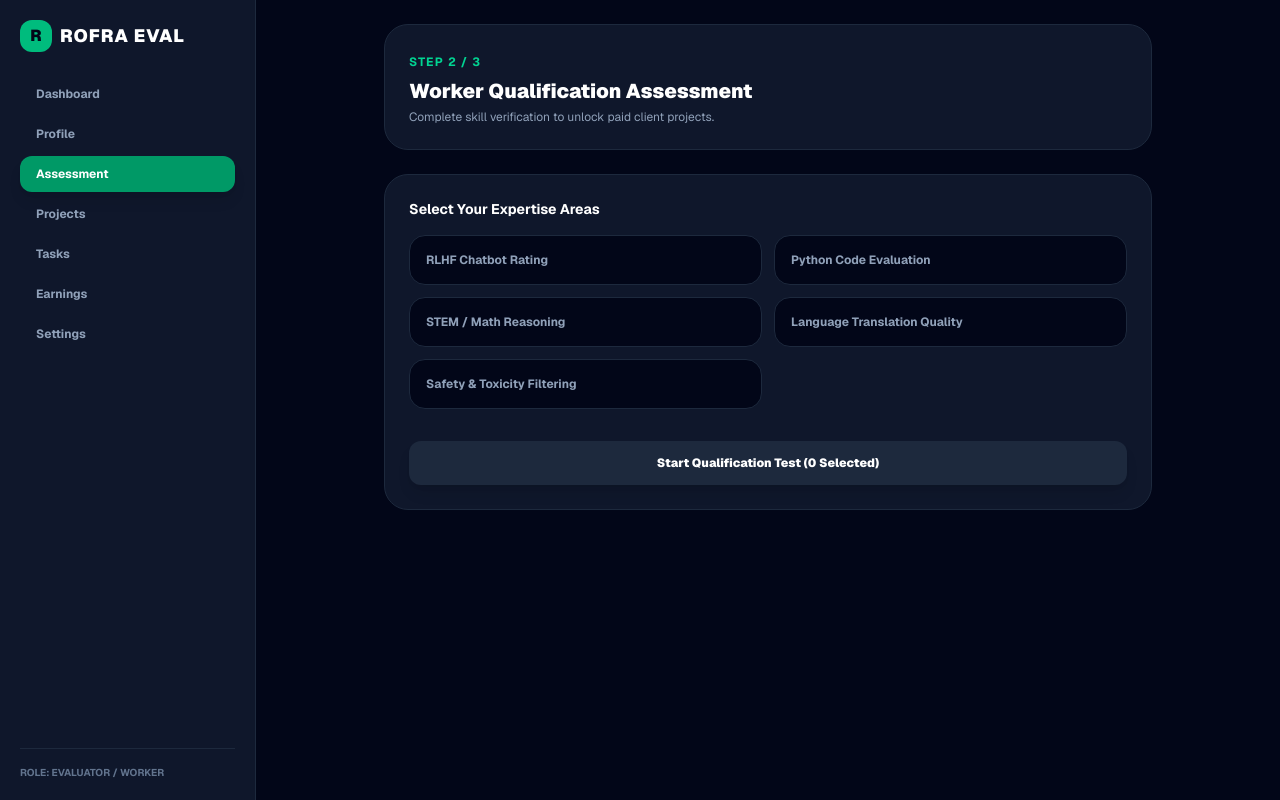
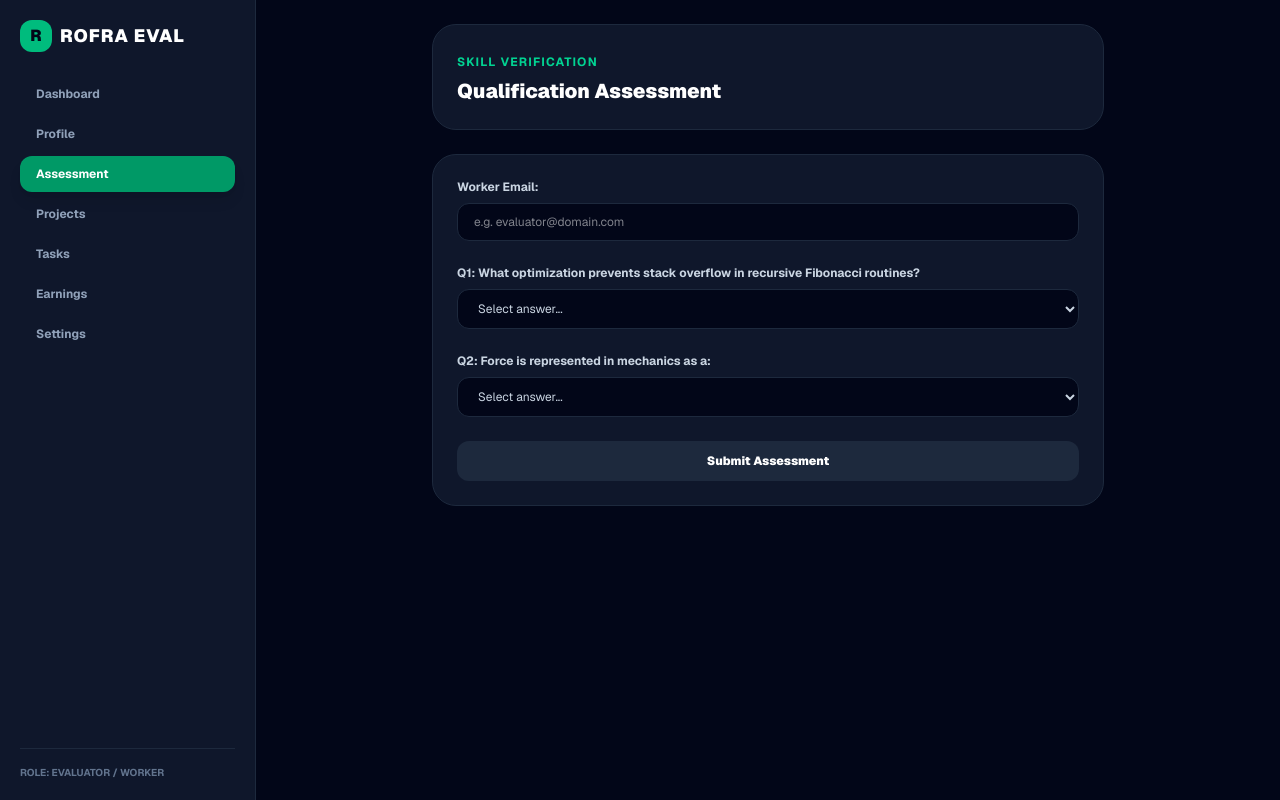
Before and after one commit to manageroutlier29-cell/rofra-tasks, a Next.js app: page /assessment in a window 1280 px wide. Built offline with nearby package versions, Linux system fonts and the light colour scheme.

Commit message:
Connect assessment form to Supabase Prisma table via API route

```diff
--- a/app/(worker)/assessment/page.tsx
+++ b/app/(worker)/assessment/page.tsx
@@ -3,109 +3,113 @@
 import { useState } from 'react';
 
 export default function WorkerAssessmentPage() {
-  const [selectedSkills, setSelectedSkills] = useState<string[]>([]);
-  const [step, setStep] = useState<'skills' | 'test' | 'completed'>('skills');
+  const [email, setEmail] = useState('');
+  const [answers, setAnswers] = useState({ q1: '', q2: '' });
+  const [loading, setLoading] = useState(false);
+  const [submitted, setSubmitted] = useState(false);
 
-  const availableSkills = [
-    'RLHF Chatbot Rating',
-    'Python Code Evaluation',
-    'STEM / Math Reasoning',
-    'Language Translation Quality',
-    'Safety & Toxicity Filtering'
-  ];
+  const handleSubmit = async (e: React.FormEvent) => {
+    e.preventDefault();
+    setLoading(true);
 
-  const toggleSkill = (skill: string) => {
-    setSelectedSkills(prev =>
-      prev.includes(skill) ? prev.filter(s => s !== skill) : [...prev, skill]
-    );
+    // Calculate score (simple mock validation logic)
+    let score = 0;
+    if (answers.q1 === 'memoization') score += 50;
+    if (answers.q2 === 'vector') score += 50;
+
+    try {
+      const res = await fetch('/api/assessment/submit', {
+        method: 'POST',
+        headers: { 'Content-Type': 'application/json' },
+        body: JSON.stringify({
+          workerEmail: email,
+          score,
+          answers,
+        }),
+      });
+
+      if (!res.ok) throw new Error('Failed to record submission');
+
+      setSubmitted(true);
+    } catch (err) {
+      alert('Error submitting assessment. Please try again.');
+    } finally {
+      setLoading(false);
+    }
   };
 
-  return (
-    <div className="max-w-3xl mx-auto space-y-6">
-      <div className="bg-slate-900 p-6 rounded-3xl border border-slate-800">
-        <span className="text-xs font-bold text-emerald-400 uppercase tracking-widest">Step 2 / 3</span>
-        <h1 className="text-xl font-black text-white mt-1">Worker Qualification Assessment</h1>
-        <p className="text-xs text-slate-400 mt-1">
-          Complete skill verification to unlock paid client projects.
+  if (submitted) {
+    return (
+      <div className="max-w-2xl mx-auto bg-slate-900 p-8 rounded-3xl border border-slate-800 text-center space-y-4">
+        <div className="w-12 h-12 bg-emerald-500/20 text-emerald-400 rounded-full flex items-center justify-center mx-auto text-xl font-bold">
+          ✓
+        </div>
+        <h1 className="text-xl font-black text-white">Assessment Submitted</h1>
+        <p className="text-xs text-slate-400 leading-relaxed">
+          Your answers have been stored in Supabase and queued for admin audit.
         </p>
       </div>
+    );
+  }
 
-      {step === 'skills' && (
-        <div className="bg-slate-900 p-6 rounded-3xl border border-slate-800 space-y-4">
-          <h2 className="text-sm font-bold text-white">Select Your Expertise Areas</h2>
-          <div className="grid grid-cols-1 md:grid-cols-2 gap-3">
-            {availableSkills.map((skill) => (
-              <button
-                key={skill}
-                onClick={() => toggleSkill(skill)}
-                className={`p-4 rounded-2xl border text-left text-xs font-bold transition flex justify-between items-center ${
-                  selectedSkills.includes(skill)
-                    ? 'bg-emerald-950/60 border-emerald-500 text-emerald-300'
-                    : 'bg-slate-950 border-slate-800 text-slate-400 hover:border-slate-700'
-                }`}
-              >
-                <span>{skill}</span>
-                {selectedSkills.includes(skill) && <span>✓</span>}
-              </button>
-            ))}
-          </div>
+  return (
+    <div className="max-w-2xl mx-auto space-y-6">
+      <div className="bg-slate-900 p-6 rounded-3xl border border-slate-800">
+        <span className="text-xs font-bold text-emerald-400 uppercase tracking-widest">Skill Verification</span>
+        <h1 className="text-xl font-black text-white mt-1">Qualification Assessment</h1>
+      </div>
 
-          <button
-            disabled={selectedSkills.length === 0}
-            onClick={() => setStep('test')}
-            className="w-full bg-emerald-600 hover:bg-emerald-500 disabled:bg-slate-800 text-white font-black text-xs py-3.5 rounded-xl transition shadow-lg mt-4"
+      <form onSubmit={handleSubmit} className="bg-slate-900 p-6 rounded-3xl border border-slate-800 space-y-6">
+        <div>
+          <label className="block text-xs font-bold text-slate-300 mb-2">Worker Email:</label>
+          <input
+            type="email"
+            required
+            value={email}
+            onChange={(e) => setEmail(e.target.value)}
+            placeholder="e.g. evaluator@domain.com"
+            className="w-full bg-slate-950 border border-slate-800 rounded-xl px-4 py-2.5 text-xs text-white focus:outline-none focus:border-emerald-500"
+          />
+        </div>
+
+        <div className="space-y-2">
+          <label className="block text-xs font-bold text-slate-300">
+            Q1: What optimization prevents stack overflow in recursive Fibonacci routines?
+          </label>
+          <select
+            value={answers.q1}
+            onChange={(e) => setAnswers({ ...answers, q1: e.target.value })}
+            className="w-full bg-slate-950 border border-slate-800 rounded-xl px-4 py-2.5 text-xs text-slate-300"
           >
-            Start Qualification Test ({selectedSkills.length} Selected)
-          </button>
+            <option value="">Select answer...</option>
+            <option value="memoization">Memoization / Dynamic Programming</option>
+            <option value="loop">Infinite While Loop</option>
+          </select>
         </div>
-      )}
 
-      {step === 'test' && (
-        <div className="bg-slate-900 p-6 rounded-3xl border border-slate-800 space-y-4">
-          <div className="flex justify-between items-center border-b border-slate-800 pb-3">
-            <span className="text-xs font-bold text-slate-400">Question 1 of 3</span>
-            <span className="text-xs font-bold text-emerald-400 font-mono">Time: 10:00</span>
-          </div>
+        <div className="space-y-2">
+          <label className="block text-xs font-bold text-slate-300">
+            Q2: Force is represented in mechanics as a:
+          </label>
+          <select
+            value={answers.q2}
+            onChange={(e) => setAnswers({ ...answers, q2: e.target.value })}
+            className="w-full bg-slate-950 border border-slate-800 rounded-xl px-4 py-2.5 text-xs text-slate-300"
+          >
+            <option value="">Select answer...</option>
+            <option value="scalar">Scalar Quantity</option>
+            <option value="vector">Vector Quantity</option>
+          </select>
+        </div>
 
-          <div className="space-y-2">
-            <h3 className="text-xs font-bold text-slate-300">Evaluate Chatbot Response:</h3>
-            <div className="bg-slate-950 p-4 rounded-2xl border border-slate-800 text-xs font-mono text-slate-300 leading-relaxed">
-              User: "Write a function to calculate Fibonacci."<br/>
-              Bot: "def fib(n): return n if n &lt;= 1 else fib(n-1) + fib(n-2)"
-            </div>
-          </div>
-
-          <div className="space-y-2">
-            <label className="text-xs font-bold text-slate-400">Rate Accuracy & Helpfulness (1-5):</label>
-            <div className="flex gap-2">
-              {[1, 2, 3, 4, 5].map((num) => (
-                <button key={num} className="flex-1 py-2.5 bg-slate-950 hover:bg-emerald-600 border border-slate-800 rounded-xl text-xs font-bold">
-                  {num}
-                </button>
-              ))}
-            </div>
-          </div>
-
-          <button
-            onClick={() => setStep('completed')}
-            className="w-full bg-emerald-600 hover:bg-emerald-500 text-white font-black text-xs py-3.5 rounded-xl transition shadow-lg"
-          >
-            Submit Assessment for Review
-          </button>
-        </div>
-      )}
-
-      {step === 'completed' && (
-        <div className="bg-slate-900 p-8 rounded-3xl border border-slate-800 text-center space-y-4">
-          <div className="w-12 h-12 bg-emerald-500/20 text-emerald-400 rounded-2xl flex items-center justify-center mx-auto text-xl font-bold">
-            ✓
-          </div>
-          <h2 className="text-base font-black text-white">Assessment Submitted!</h2>
-          <p className="text-xs text-slate-400 max-w-md mx-auto leading-relaxed">
-            Your qualification assessment is currently under review by our admin team. You will be notified once approved to access active projects.
-          </p>
-        </div>
-      )}
+        <button
+          type="submit"
+          disabled={loading || !email}
+          className="w-full bg-emerald-600 hover:bg-emerald-500 disabled:bg-slate-800 text-white font-black text-xs py-3 rounded-xl transition"
+        >
+          {loading ? 'Saving to Database...' : 'Submit Assessment'}
+        </button>
+      </form>
     </div>
   );
 }
--- /dev/null
+++ b/app/api/assessment/submit/route.ts
@@ -0,0 +1,27 @@
+import { NextResponse } from 'next/server';
+import { PrismaClient } from '@prisma/client';
+
+const prisma = new PrismaClient();
+
+export async function POST(req: Request) {
+  try {
+    const { workerEmail, score, answers } = await req.json();
+
+    if (!workerEmail) {
+      return NextResponse.json({ error: 'Worker email is required' }, { status: 400 });
+    }
+
+    const submission = await prisma.assessmentSubmission.create({
+      data: {
+        workerEmail,
+        score: score || 0,
+        answers: answers || {},
+        status: score >= 80 ? 'passed' : 'pending_review',
+      },
+    });
+
+    return NextResponse.json({ success: true, submission }, { status: 201 });
+  } catch (error: any) {
+    return NextResponse.json({ error: error.message }, { status: 500 });
+  }
+}
```
Also changed, not shown: 1 other file (tests, documents, lock files or other folders).
